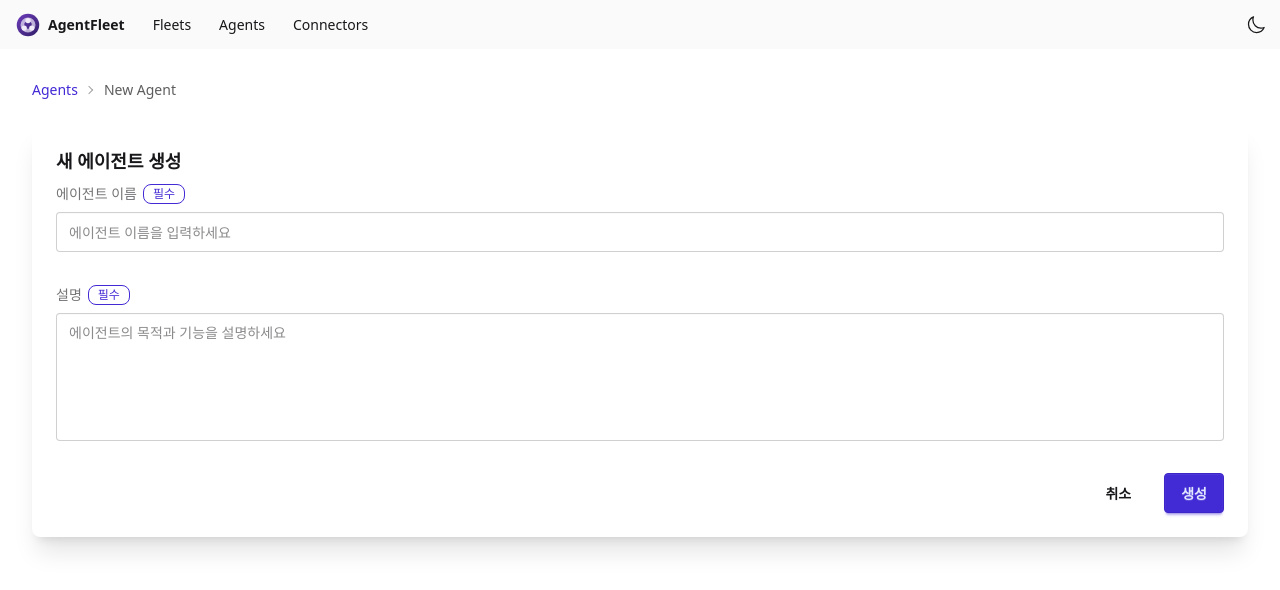
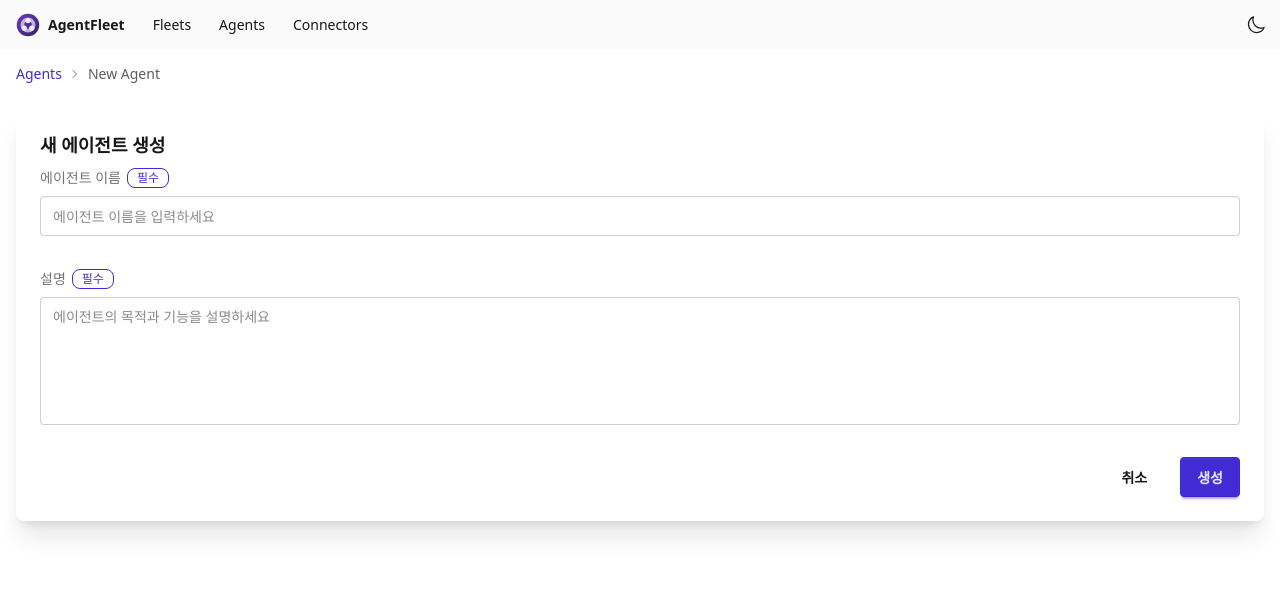
Before and after one commit to Ashon/agent-fleet, a React (Vite) app in the folder client/: page /agents/new in a window 1280 px wide. Shown: the top 590 px of the page. Built offline with nearby package versions, Linux system fonts and the light colour scheme; no server answers.

Commit message:
Fix style in new agent page

```diff
--- a/client/src/pages/agents/NewAgent.tsx
+++ b/client/src/pages/agents/NewAgent.tsx
@@ -22,7 +22,7 @@
   }
 
   return (
-    <div className="container mx-auto px-4 py-4">
+    <div className="container mx-auto">
       <div className="flex flex-col gap-4">
         <Breadcrumb
           items={[{ label: 'Agents', path: '/agents' }, { label: 'New Agent' }]}
```
